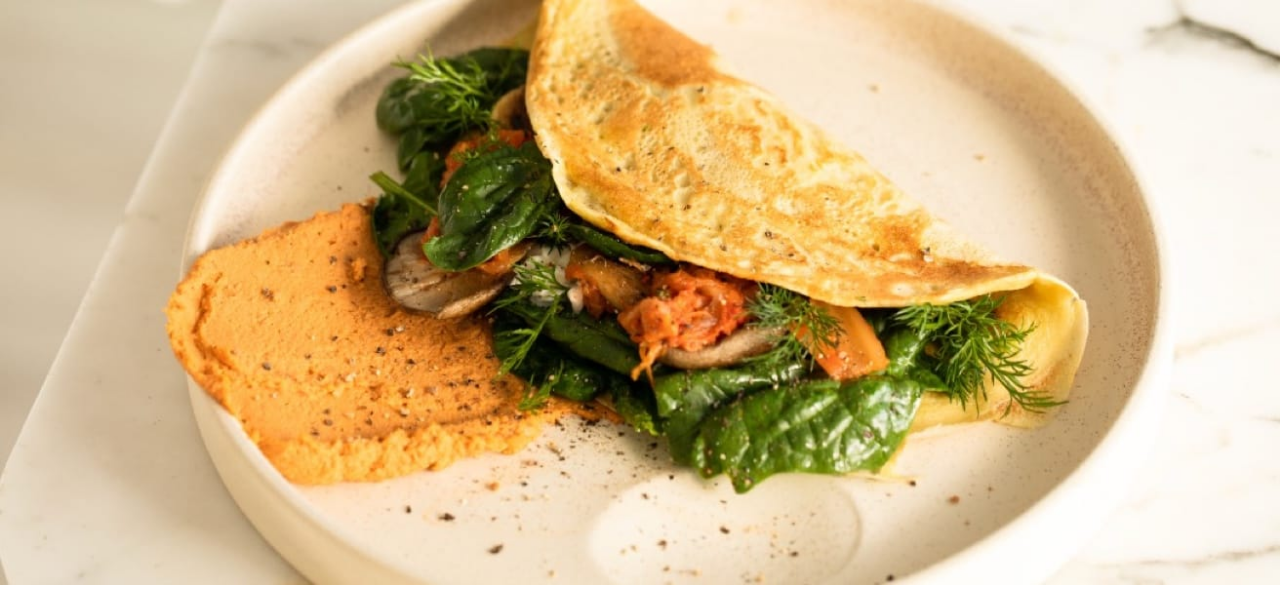
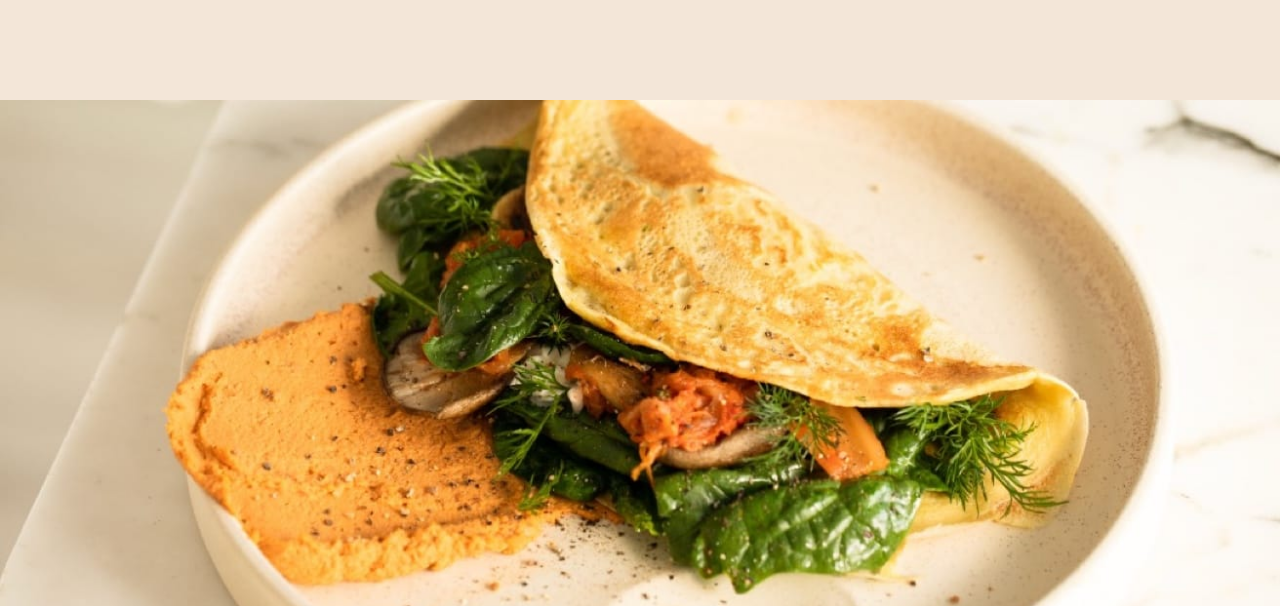
Before and after one commit to Giveit2/beginner-level-projects, a website: page recipe-page/index.html in a window 1280 px wide. Shown: the top 606 px of the page. Drawn offline with Linux system fonts and the light colour scheme; files whose address does not match are found by name.

Commit message:
Padding to Recipe Page

```diff
--- a/faq-accordion/styles/main.css
+++ b/faq-accordion/styles/main.css
@@ -18,7 +18,7 @@ body {
   display: flex;
   justify-content: center;
   align-items: center;
-  height: 100dvh;
+  min-height: 100dvh;
   background-color: var(--purple-100);
   font-family: var(--main-font);
 }
--- a/recipe-page/styles/main.css
+++ b/recipe-page/styles/main.css
@@ -21,6 +21,12 @@ html {
 }
 
 body {
+  /* display: flex;
+  min-height: 100dvh;
+  align-items: center;
+  justify-content: center; */
+  padding-top: 100px;
+  padding-bottom: 100px;
   background-color: hsl(30, 54%, 90%);
 }
 
```
